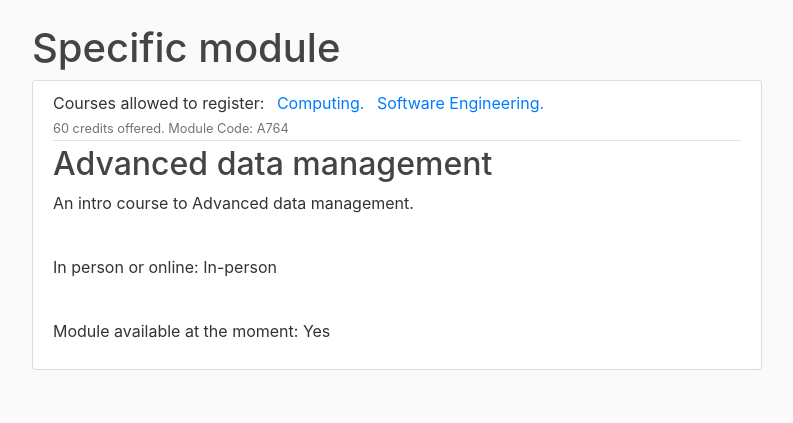
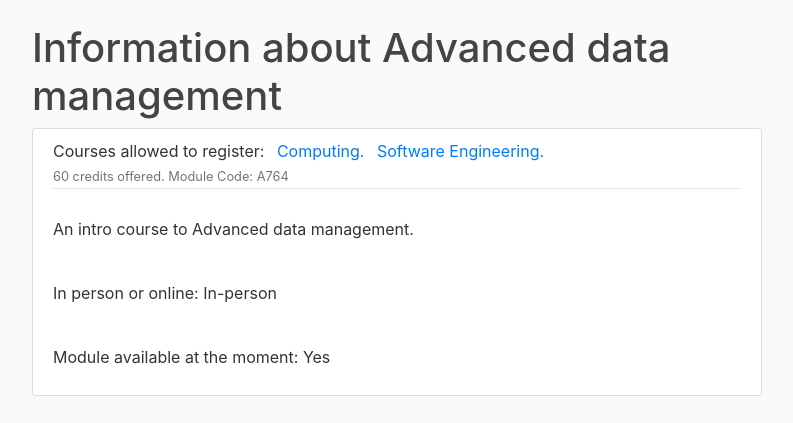
Before and after one commit to C1003593/RegistrationApp, a Django app: a page that uses ModuleRegistrationSystem/templates/ModuleRegistrationSystem/module_detail.html in a window 1280 px wide. Shown: the part 56-479 px from the top of the page, without its empty margins (53-846 px from the left). Run offline with Django 3.2, Linux system fonts and the light colour scheme; data comes from the database, SQL or seed files in the repository; some libraries are stand-ins or nearby versions.

Commit message:
Improved layout.

```diff
--- a/ModuleRegistrationSystem/templates/ModuleRegistrationSystem/course_detail.html
+++ b/ModuleRegistrationSystem/templates/ModuleRegistrationSystem/course_detail.html
@@ -1,6 +1,6 @@
 {% extends "ModuleRegistrationSystem/base.html" %}
 {% block content %}
-<h1>Specific course </h1>
+<h1> Information about {{ object }} </h1>
     <article class="media content-section">
         <div class="media-body">
             <div class="article-metadata">
@@ -11,7 +11,7 @@
                 </br>
                 <small class="text-muted">{{ object.duration }} long. </small>
             </div>
-            <h2><a class="article-title">{{ object }}</a></h2>
+        </br>
             <p class="article-content">{{ object.description }}</p></br>
         </div>
     </article>
--- a/ModuleRegistrationSystem/templates/ModuleRegistrationSystem/module_detail.html
+++ b/ModuleRegistrationSystem/templates/ModuleRegistrationSystem/module_detail.html
@@ -1,6 +1,6 @@
 {% extends "ModuleRegistrationSystem/base.html" %}
 {% block content %}
-    <h1>Specific module </h1>
+    <h1>Information about {{ object }} </h1>
     <article class="media content-section">
         <div class="media-body">
             <div class="article-metadata">
@@ -9,7 +9,7 @@
                 </br>
                 <small class="text-muted">{{ object.credit }} credits offered. Module Code: {{ object.code }}</small>
             </div>
-            <h2><a class="article-title">{{ object }}</a></h2>
+        </br>
             <p class="article-content">{{ object.description }}</p></br>
             <p class="article-content">In person or online: {{ object.category }}</p></br>
             {% if object.availability == True %}
```
